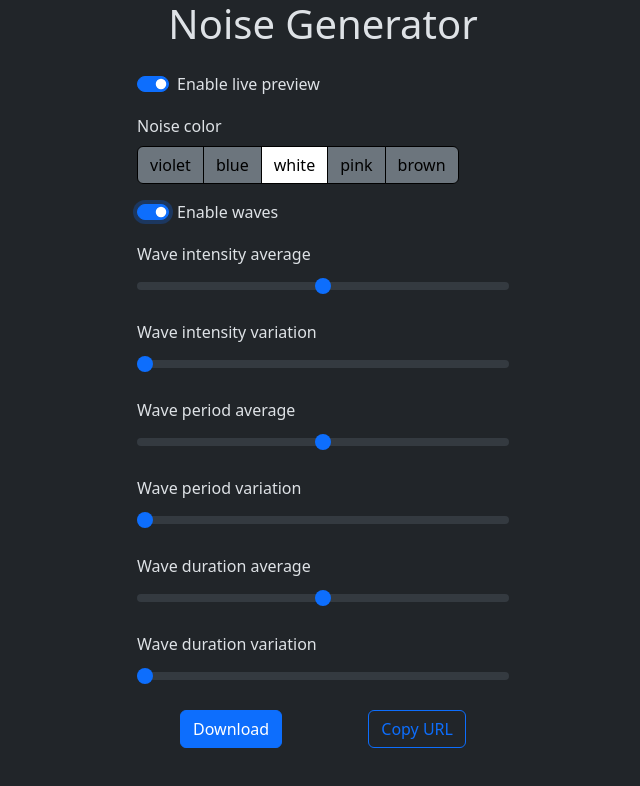
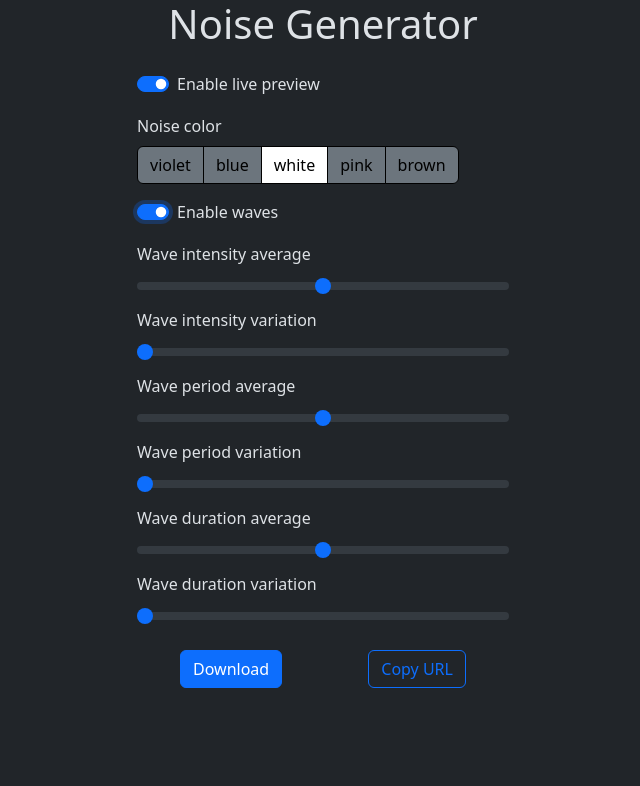
Before and after one commit to M-S-Jacobs2727/noise-gen, a React (Vite) app: page / in a window 1280 px wide. Both pictures are taken after a click on the checkbox "Enable waves". Shown: the top 786 px of the page, without its empty margins (317-957 px from the left). Built offline with nearby package versions, Linux system fonts and the light colour scheme.

Commit message:
move Sliders to Collapse-able Stack

```diff
--- a/src/pages/Home.tsx
+++ b/src/pages/Home.tsx
@@ -64,12 +64,16 @@ export function Home() {
             checked={wavesEnabled}
             onChange={() => setWavesEnabled(!wavesEnabled)}
         />
+        <Collapse in={wavesEnabled}>
+            <Stack gap={1}>
         {ranges.map(range =>
             <Slider
                 label={range.label}
                 value={range.value}
                 setValue={range.setter} />
         )}
+            </Stack>
+        </Collapse>
 
         <Stack direction="horizontal" className="justify-content-around">
             <Button>Download</Button>
```
